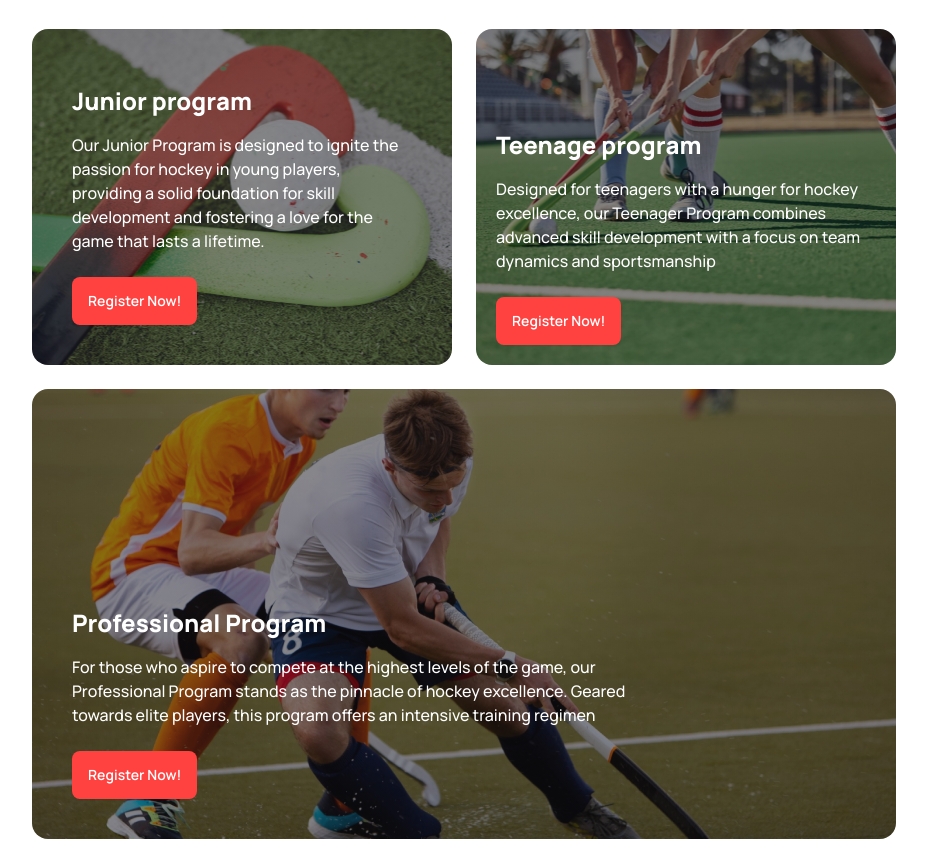
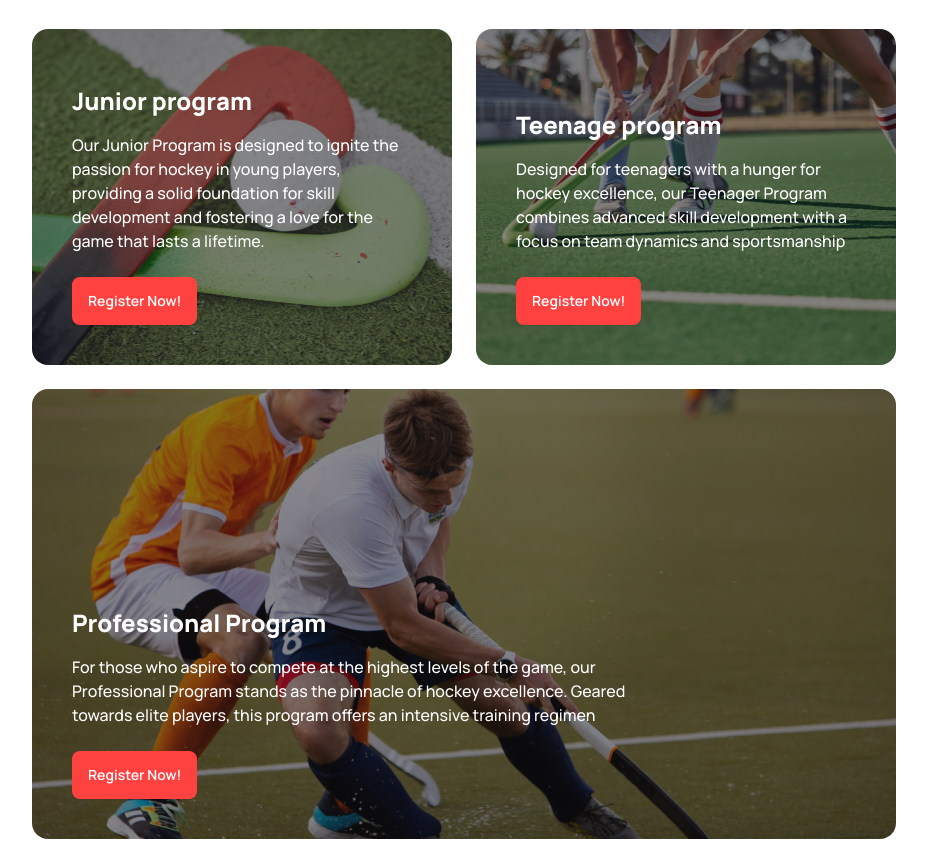
Before and after one commit to Albab47/b9a3-hockeys, a plain HTML site: page index.html in a window 1280 px wide. Shown: the part 1659-2525 px from the top of the page, without its empty margins (176-1103 px from the left). Drawn offline with nearby package versions, Linux system fonts and the light colour scheme.

Commit message:
fix padding in program section

```diff
--- a/index.html
+++ b/index.html
@@ -173,7 +173,7 @@
                 <!-- program 2 -->
                 <div
                     class="bg-[linear-gradient(45deg,rgba(19,19,24,0.5),rgba(19,19,24,0.5)),url('./Images/3.png')] col-span-1 rounded-2xl flex place-items-end">
-                    <div class="p-5 p-10">
+                    <div class="p-5 md:p-10">
                         <h3 class="text-2xl font-extrabold">Teenage program</h3>
                         <p class="font-medium pt-4 pb-6">Designed for teenagers with a hunger for hockey excellence, our Teenager Program combines advanced skill development with a focus on team dynamics and sportsmanship</p>
                         <button class="btn bg-primary border-none text-white">Register Now!</button>
```
